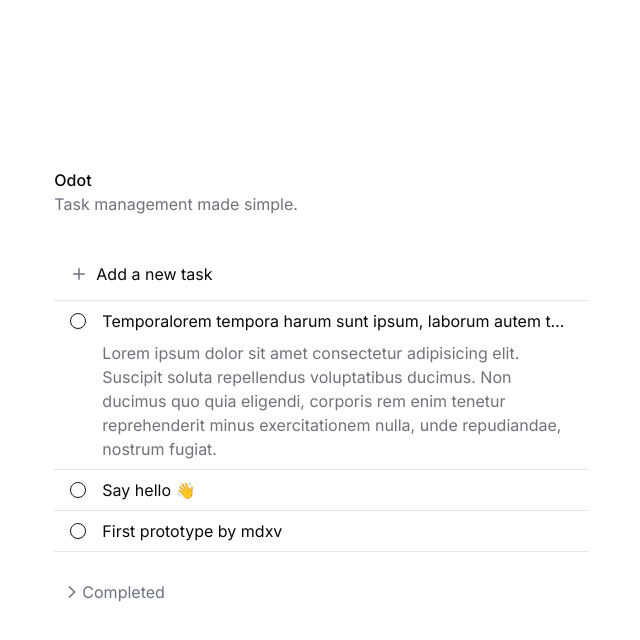
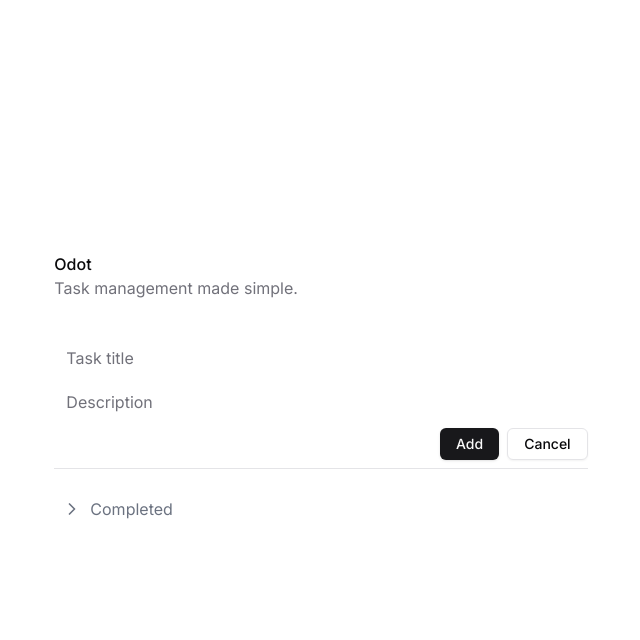
Before and after one commit to mdxv/odot, a Next.js app: page / in a window 1280 px wide. Both pictures are taken after a click on the button "Add a new task". Shown: the top 640 px of the page, without its empty margins (319-959 px from the left). Built offline with nearby package versions, Linux system fonts and the light colour scheme.

Commit message:
feat: tasks completas vão para área de completed e botão de nova task

```diff
--- a/app/page.tsx
+++ b/app/page.tsx
@@ -1,77 +1,159 @@
+"use client"
 import { Button } from "@/components/ui/button";
 import { Checkbox } from "@/components/ui/checkbox";
 import { Separator } from "@/components/ui/separator";
-import { ChevronRight, Plus } from "lucide-react";
-
+import { ChevronRight, ChevronDown, Plus } from "lucide-react";
 import {
   Collapsible,
   CollapsibleContent,
   CollapsibleTrigger,
 } from "@/components/ui/collapsible"
+import { useState, useRef, useEffect } from "react";
+import { Input } from "@/components/ui/input";
 
+interface Task {
+  id: number;
+  title: string;
+  description?: string;
+  completed: boolean;
+}
 
 export default function Home() {
+  const [tasks, setTasks] = useState<Task[]>([]);
+  const [completedTasks, setCompletedTasks] = useState<Task[]>([]);
+  const [isOpen, setIsOpen] = useState(false);
+  const [newTaskTitle, setNewTaskTitle] = useState('');
+  const [newTaskDescription, setNewTaskDescription] = useState('');
+  const [isAddingTask, setIsAddingTask] = useState(false);
+  const titleInputRef = useRef<HTMLInputElement>(null);
+
+  useEffect(() => {
+    if (isAddingTask && titleInputRef.current) {
+      titleInputRef.current.focus();
+    }
+  }, [isAddingTask]);
+
+  const handleTaskCompletion = (taskId: number, isCompleted: boolean) => {
+    if (isCompleted) {
+      const taskToComplete = tasks.find(task => task.id === taskId);
+      if (taskToComplete) {
+        setTasks(tasks.filter(task => task.id !== taskId));
+        setCompletedTasks([...completedTasks, { ...taskToComplete, completed: true }]);
+      }
+    } else {
+      const taskToUncomplete = completedTasks.find(task => task.id === taskId);
+      if (taskToUncomplete) {
+        setCompletedTasks(completedTasks.filter(task => task.id !== taskId));
+        setTasks([...tasks, { ...taskToUncomplete, completed: false }]);
+      }
+    }
+  };
+
+  const handleAddTask = (e: React.FormEvent) => {
+    e.preventDefault();
+    if (newTaskTitle.trim() !== '') {
+      const newTask: Task = {
+        id: Date.now(),
+        title: newTaskTitle,
+        description: newTaskDescription.trim() !== '' ? newTaskDescription : undefined,
+        completed: false
+      };
+      setTasks([...tasks, newTask]);
+      setNewTaskTitle('');
+      setNewTaskDescription('');
+      setIsAddingTask(false);
+    }
+  };
+
   return (
     <main className="flex flex-col flex-cols-1 justify-center items-center h-screen">
-      <div className="w-5/12">
+      <div className="lg:w-5/12">
         <div>
           <p className="font-medium">Odot</p>
           <p className="text-muted-foreground">Task management made simple.</p>
         </div>
-
         <div className="mt-10 mb-2">
-          <Button variant={"ghost"} className="flex itedms-center justify-start gap-2 w-full text-base font-normal"><Plus className="text-gray-500" size={18} /> Add a new task</Button>
+          {isAddingTask ? (
+            <form onSubmit={handleAddTask} className="flex flex-col gap-2">
+              <Input
+                ref={titleInputRef}
+                type="text"
+                placeholder="Task title"
+                value={newTaskTitle}
+                onChange={(e) => setNewTaskTitle(e.target.value)}
+                className="border-0 shadow-none focus-visible:ring-0 text-base"
+              />
+              <Input
+                type="text"
+                placeholder="Description"
+                value={newTaskDescription}
+                onChange={(e) => setNewTaskDescription(e.target.value)}
+                className="border-0 shadow-none focus-visible:ring-0 text-base"
+              />
+              <div className="flex gap-2 justify-end">
+                <Button type="submit" className="py-1">Add</Button>
+                <Button type="button" variant="outline" onClick={() => setIsAddingTask(false)}>Cancel</Button>
+              </div>
+            </form>
+          ) : (
+            <Button
+              variant="ghost"
+              className="flex items-center justify-start gap-2 w-full text-base font-normal"
+              onClick={() => setIsAddingTask(true)}
+            >
+              <Plus className="text-gray-500" size={18} /> Add a new task
+            </Button>
+          )}
         </div>
         <Separator />
 
-        {/* TASK */}
-        <div>
+        {tasks.map(task => (
+          <div key={task.id}>
             <div className="flex gap-4 mx-4 my-2 items-center">
-            <Checkbox className="rounded-full" />
-            <h2 className="truncate">Temporalorem tempora harum sunt ipsum, laborum autem tempora in cumque quis ullam.</h2>
+              <Checkbox
+                className="rounded-full"
+                checked={task.completed}
+                onCheckedChange={(checked) => handleTaskCompletion(task.id, checked as boolean)}
+              />
+              <h2 className="truncate">{task.title}</h2>
             </div>
+            {task.description && (
               <div className="mx-4 ml-12 my-2">
-            <h3 className="text-zinc-500">Lorem ipsum dolor sit amet consectetur adipisicing elit. Suscipit soluta repellendus voluptatibus ducimus. Non ducimus quo quia eligendi, corporis rem enim tenetur reprehenderit minus exercitationem nulla, unde repudiandae, nostrum fugiat.</h3>
+                <h3 className="text-zinc-500">{task.description}</h3>
               </div>
+            )}
+            <Separator />
           </div>
-
-        <Separator />
-
-        {/* TASK */}
-        <div>
-          <div className="flex gap-4 mx-4 my-2 items-center">
-            <Checkbox className="rounded-full" />
-            <h2 className="truncate">Say hello 👋</h2>
-          </div>
-        </div>
-        <Separator />
-        {/* TASK */}
-        <div>
-          <div className="flex gap-4 mx-4 my-2 items-center">
-            <Checkbox className="rounded-full" />
-            <h2 className="truncate">First prototype by mdxv</h2>
-          </div>
-        </div>
-        <Separator />
+        ))}
 
         <div className="justify-start my-5">
-          <Collapsible>
-            <CollapsibleTrigger className="flex gpa-2 items-center text-gray-500 hover:bg-gray-100 w-full p-2 rounded">
-              <ChevronRight size={20} /> <p>Completed</p>
+          <Collapsible open={isOpen} onOpenChange={setIsOpen}>
+            <CollapsibleTrigger className="flex gap-2 items-center text-gray-500 hover:bg-gray-100 w-full p-2 rounded">
+              {isOpen ? <ChevronDown size={20} /> : <ChevronRight size={20} />}
+              <p>Completed</p>
             </CollapsibleTrigger>
             <CollapsibleContent>
-              {/* TASK COMPLETED */}
-              <div>
+              {completedTasks.map(task => (
+                <div key={task.id}>
                   <div className="flex gap-4 mx-4 my-2 items-center">
-                  <Checkbox className="rounded-full" checked={true} />
-                  <h2 className="truncate line-through">🧼 Clean the house</h2>
+                    <Checkbox
+                      className="rounded-full"
+                      checked={task.completed}
+                      onCheckedChange={(checked) => handleTaskCompletion(task.id, checked as boolean)}
+                    />
+                    <h2 className={`truncate ${task.completed ? 'line-through' : ''}`}>{task.title}</h2>
                   </div>
+                  {task.description && (
+                    <div className="mx-4 ml-12 my-2">
+                      <h3 className="text-zinc-500 line-through">{task.description}</h3>
                     </div>
+                  )}
+                </div>
+              ))}
             </CollapsibleContent>
           </Collapsible>
         </div>
       </div>
-
-    </main >
+    </main>
   );
 }
--- a/components/ui/button.tsx
+++ b/components/ui/button.tsx
@@ -21,9 +21,9 @@ const buttonVariants = cva(
         link: "text-primary underline-offset-4 hover:underline",
       },
       size: {
-        default: "h-9 px-4 py-2",
-        sm: "h-8 rounded-md px-3 text-xs",
-        lg: "h-10 rounded-md px-8",
+        default: "h-8 px-4 py-0.5",
+        sm: "h-6 rounded-md px-3 text-xs",
+        lg: "h-7 rounded-md px-8",
         icon: "h-9 w-9",
       },
     },
@@ -36,7 +36,7 @@ const buttonVariants = cva(
 
 export interface ButtonProps
   extends React.ButtonHTMLAttributes<HTMLButtonElement>,
-    VariantProps<typeof buttonVariants> {
+  VariantProps<typeof buttonVariants> {
   asChild?: boolean
 }
 
--- a/components/ui/collapsible.tsx
+++ b/components/ui/collapsible.tsx
@@ -1,11 +1,22 @@
-"use client"
+'use client';
 
-import * as CollapsiblePrimitive from "@radix-ui/react-collapsible"
+import { cn } from '@/lib/utils';
+import * as CollapsiblePrimitive from '@radix-ui/react-collapsible';
+import * as React from 'react';
 
-const Collapsible = CollapsiblePrimitive.Root
+const Collapsible = CollapsiblePrimitive.Root;
 
-const CollapsibleTrigger = CollapsiblePrimitive.CollapsibleTrigger
+const CollapsibleTrigger = CollapsiblePrimitive.CollapsibleTrigger;
 
-const CollapsibleContent = CollapsiblePrimitive.CollapsibleContent
+const CollapsibleContent = React.forwardRef<
+  React.ElementRef<typeof CollapsiblePrimitive.CollapsibleContent>,
+  React.ComponentPropsWithoutRef<typeof CollapsiblePrimitive.CollapsibleContent>
+>(({ className, ...props }, ref) => (
+  <CollapsiblePrimitive.CollapsibleContent
+    ref={ref}
+    className={cn('overflow-hidden data-[state=open]:animate-collapsible-down data-[state=closed]:animate-collapsible-up', className)}
+    {...props}
+  />
+));
 
-export { Collapsible, CollapsibleTrigger, CollapsibleContent }
+export { Collapsible, CollapsibleContent, CollapsibleTrigger };
--- /dev/null
+++ b/components/ui/input.tsx
@@ -0,0 +1,25 @@
+import * as React from "react"
+
+import { cn } from "@/lib/utils"
+
+export interface InputProps
+  extends React.InputHTMLAttributes<HTMLInputElement> { }
+
+const Input = React.forwardRef<HTMLInputElement, InputProps>(
+  ({ className, type, ...props }, ref) => {
+    return (
+      <input
+        type={type}
+        className={cn(
+          "flex h-9 w-full rounded-md border border-input bg-transparent px-3 py-1 text-sm shadow-sm transition-colors file:border-0 file:bg-transparent file:text-sm file:font-medium placeholder:text-muted-foreground focus-visible:outline-none focus-visible:ring-1 focus-visible:ring-ring disabled:cursor-not-allowed disabled:opacity-50",
+          className
+        )}
+        ref={ref}
+        {...props}
+      />
+    )
+  }
+)
+Input.displayName = "Input"
+
+export { Input }
--- a/tailwind.config.ts
+++ b/tailwind.config.ts
@@ -59,6 +59,14 @@ const config = {
         sm: "calc(var(--radius) - 4px)",
       },
       keyframes: {
+        'collapsible-down': {
+		from: { height: '0' },
+		to: { height: 'var(--radix-collapsible-content-height)' },
+	},
+	'collapsible-up': {
+		from: { height: 'var(--radix-collapsible-content-height)' },
+		to: { height: '0' },
+	},
         "accordion-down": {
           from: { height: "0" },
           to: { height: "var(--radix-accordion-content-height)" },
@@ -69,6 +77,8 @@ const config = {
         },
       },
       animation: {
+        'collapsible-down': 'collapsible-down 0.2s ease-out',
+	'collapsible-up': 'collapsible-up 0.2s ease-out',
         "accordion-down": "accordion-down 0.2s ease-out",
         "accordion-up": "accordion-up 0.2s ease-out",
       },
```
Lines whose indentation alone changed are shown as unchanged.
